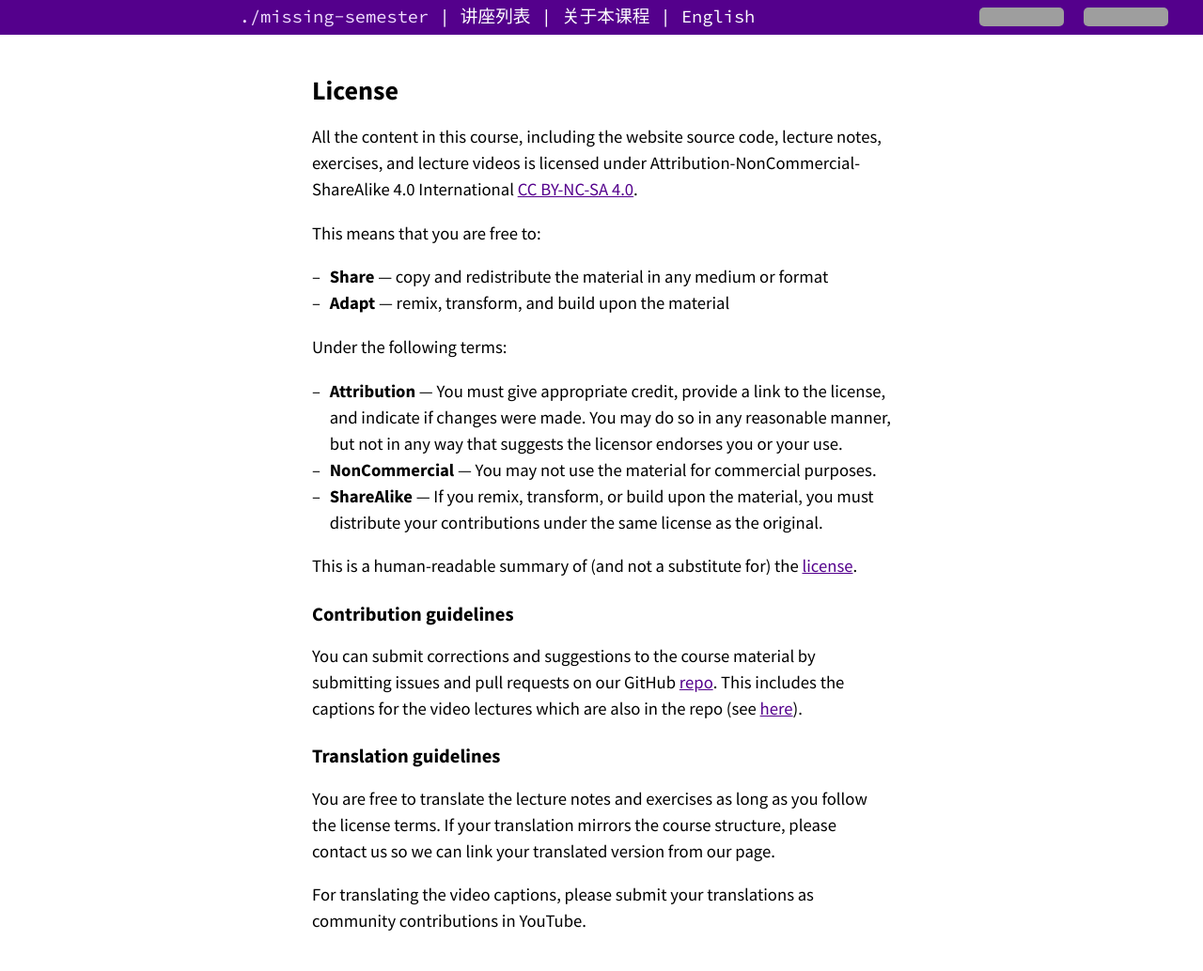
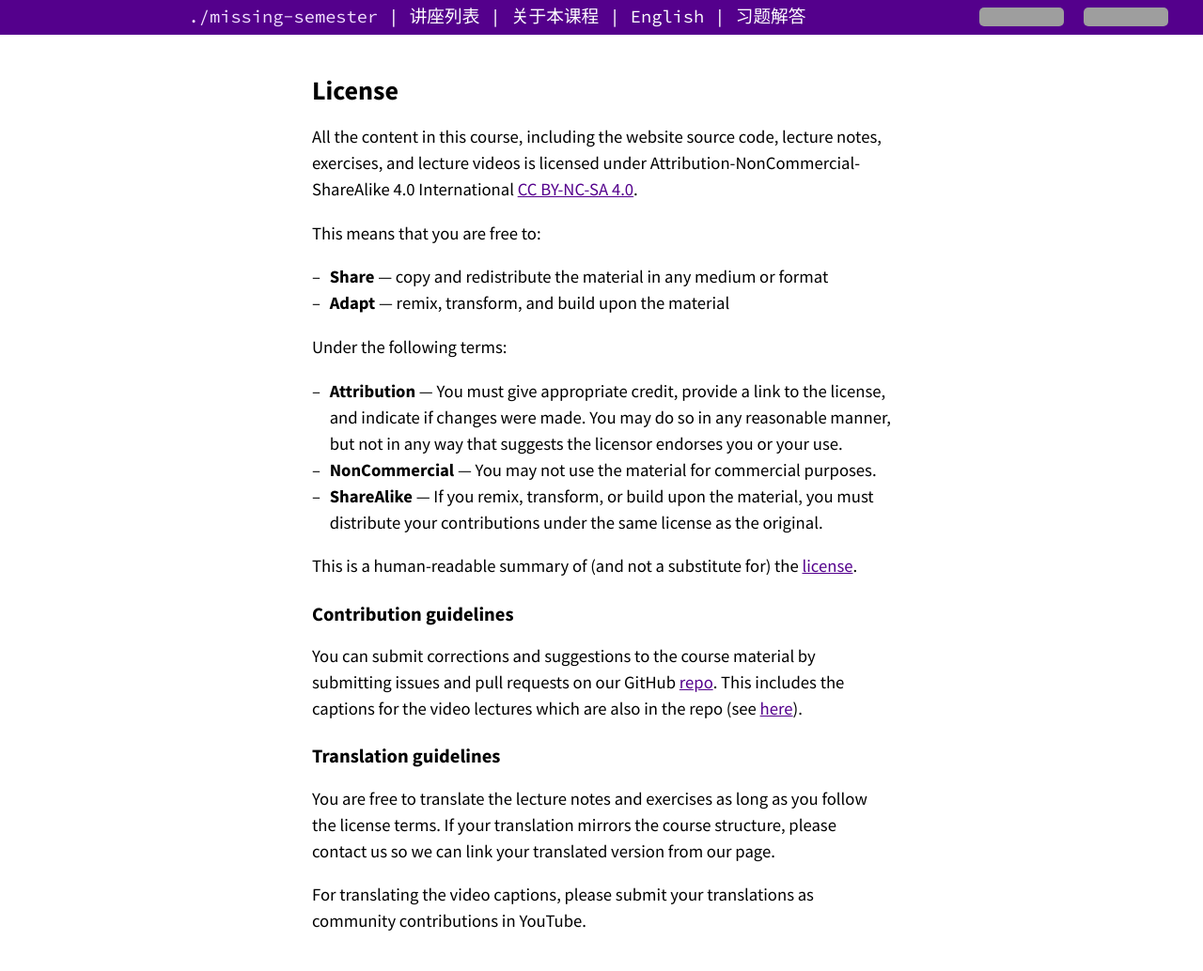
Before and after one commit to missing-semester-cn/missing-semester-cn.github.io, a Jekyll site: the page built from license.md, in a window 1280 px wide. Shown: the whole page at 94% size. Built offline with Jekyll 4.4.1, drawn with Linux system fonts in a browser that asks for light colours; grey boxes are pictures that could not be loaded.

Commit message:
Update nav.html

```diff
--- a/_includes/nav.html
+++ b/_includes/nav.html
@@ -9,6 +9,7 @@
         <span class="nav-link"><a href="/2020/">讲座列表</a></span>
         <span class="nav-link"><a href="/about/">关于本课程</a></span>
         <span class="nav-link"><a href="https://missing.csail.mit.edu/">English</a></span>
+        <span class="nav-link"><a href="https://missing-semester-cn.github.io/missing-notes-and-solutions/">习题解答</a></span>
         <span style="float: right;margin: 3px;padding-right:15px"><a  href="https://github.com/missing-semester-cn/missing-semester-cn.github.io/stargazers">
         <img alt="GitHub stars" src="https://img.shields.io/github/stars/missing-semester-cn/missing-semester-cn.github.io?style=social"></a></span>
      <span style="float: right;margin: 3px;padding-right:15px"> <a  href="https://github.com/missing-semester-cn/missing-semester-cn.github.io">
```
